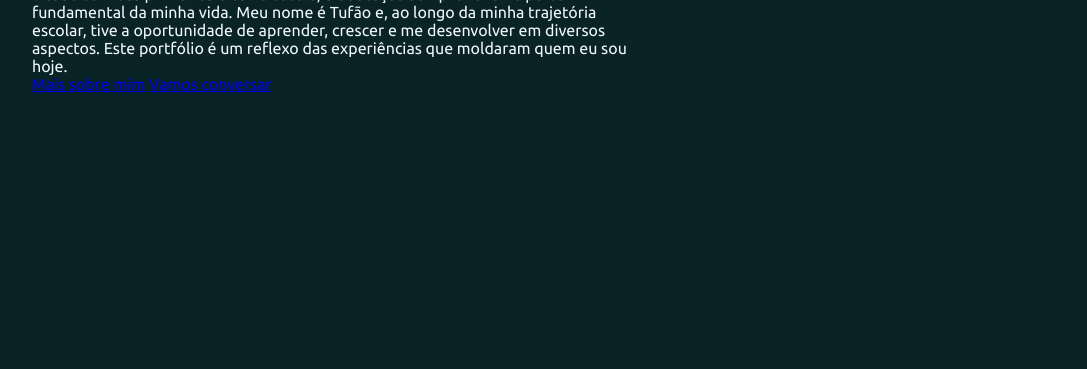
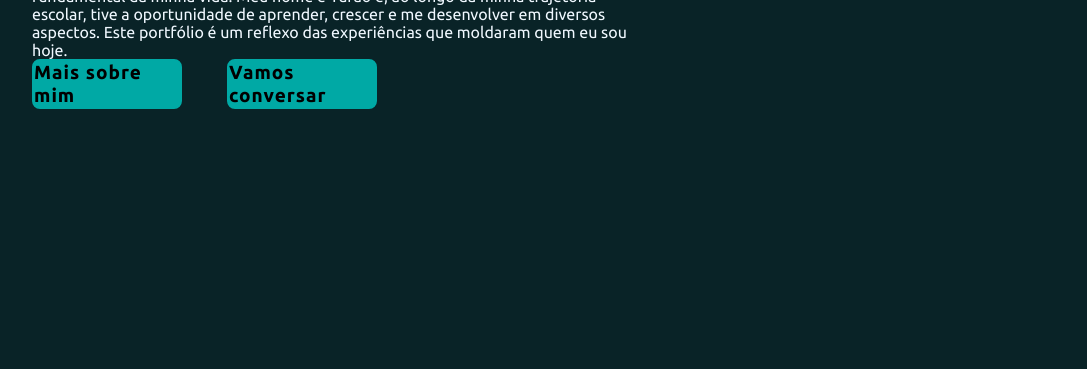
Before and after one commit to kwss-865/portifolio-computacao-graf, a plain HTML site: page index.html in a window 1280 px wide. Shown: the part 431-800 px from the top of the page, without its empty margins (96-1183 px from the left). Drawn offline with Linux system fonts and the light colour scheme.

Commit message:
Add files via upload

```diff
--- a/style.css
+++ b/style.css
@@ -76,3 +76,30 @@ body{
     font-weight: 700;
     color: var(--light-sea-green);
 }
+
+.home-content p{
+    font-size: 16px;
+}
+
+.home-content .btn-box {
+    display: flex;
+    justify-content: space-between;
+    width: 345px;
+    height: 50px;
+}
+
+.btn-box a {
+    display: inline-flex;
+    justify-content: center;
+    align-items: center;
+    width: 150px;
+    height: 100%;
+    background: #00a9a5ff;
+    border: 2px solid #00a9a5ff;
+    border-radius: 8px;
+    font-size: 19px;
+    color: black;
+    text-decoration: none;
+    font-weight: 600;
+    letter-spacing: 1px;
+}
```
